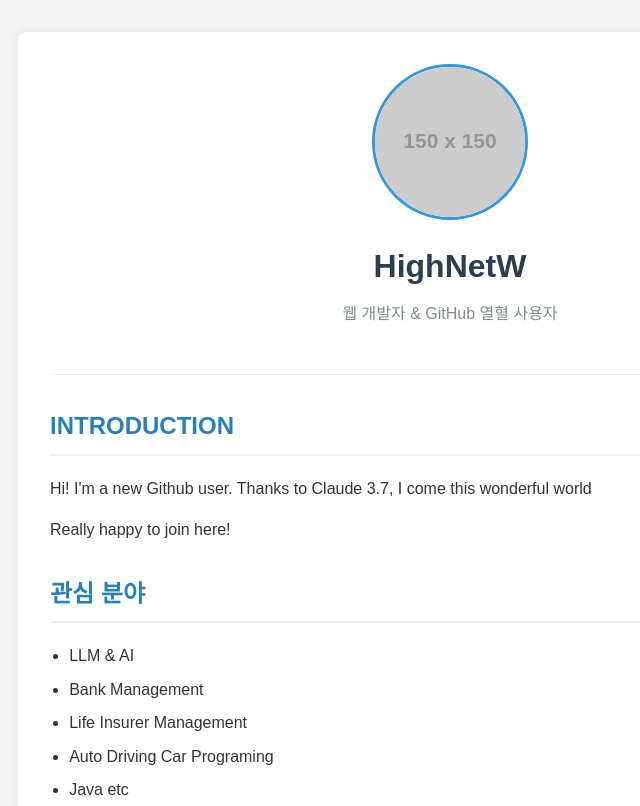
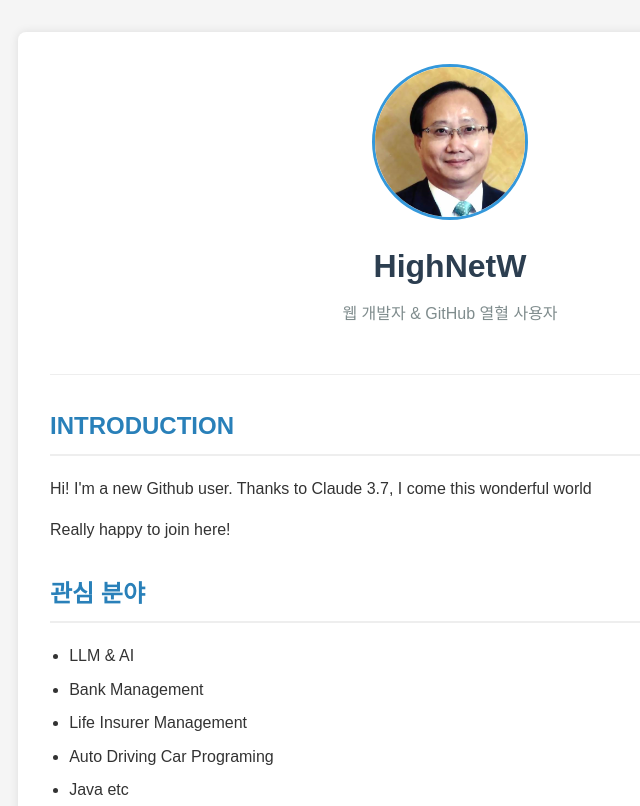
Before and after one commit to highnetw/highnetw.github.io, a plain HTML site: page index.html in a window 1280 px wide. Shown: the top 806 px of the page, without its empty margins (190-830 px from the left). Drawn offline with Linux system fonts and the light colour scheme; placeholder pictures from the web are drawn by us.

Commit message:
Update index.html

```diff
--- a/index.html
+++ b/index.html
@@ -135,7 +135,7 @@
 <body>
     <div class="container">
         <header>
-            <img src="https://via.placeholder.com/150" alt="https://highnetw.github.io/images/CYKim.jpg" class="profile-image">
+            <img src="https://highnetw.github.io/images/CYKim.jpg" alt="프로필 이미지" class="profile-image">
             <h1>HighNetW</h1>
             <p class="subtitle">웹 개발자 & GitHub 열혈 사용자</p>
         </header>
```
